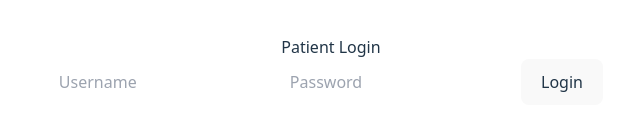
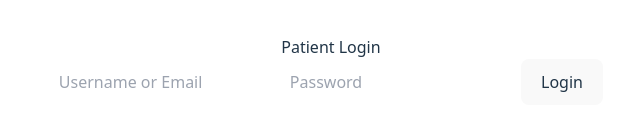
Before and after one commit to solemn-eyes/HealthWeb-Project, a React app in the folder frontend/frontend/: page / in a window 1280 px wide. Shown: the part 330-460 px from the top of the page, without its empty margins (309-949 px from the left). Built offline with nearby package versions, Linux system fonts and the light colour scheme; the HTML template or start-up script is replaced by a standard one.

Commit message:
Updated the page

```diff
--- a/frontend/frontend/src/pages/Login.jsx
+++ b/frontend/frontend/src/pages/Login.jsx
@@ -33,7 +33,7 @@ const Login = () => {
 
         <input
           type="text"
-          placeholder="Username"
+          placeholder="Username or Email"
           className="border p-2 mb-3 w-full rounded"
           value={formData.email}
           onChange={(e) =>
```
